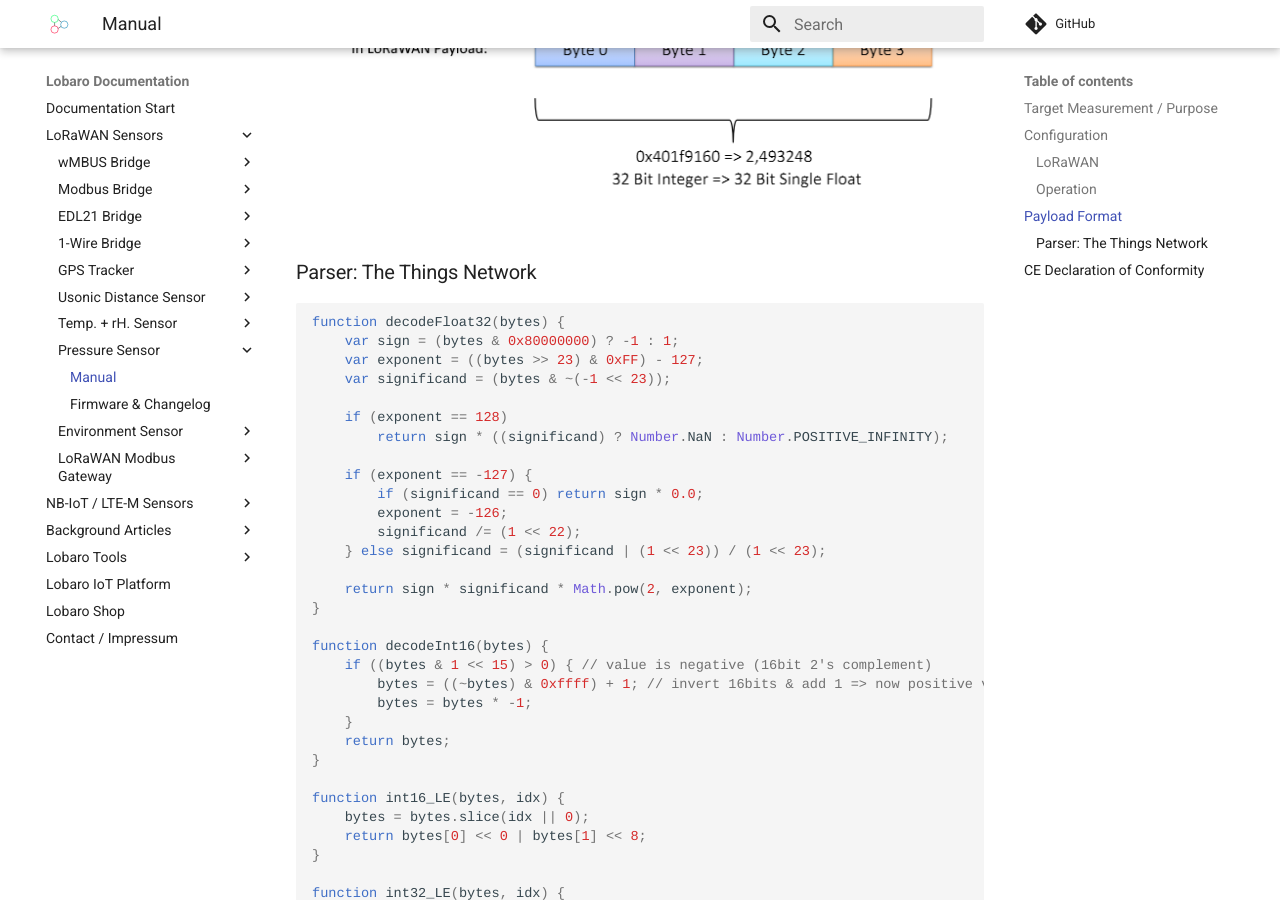
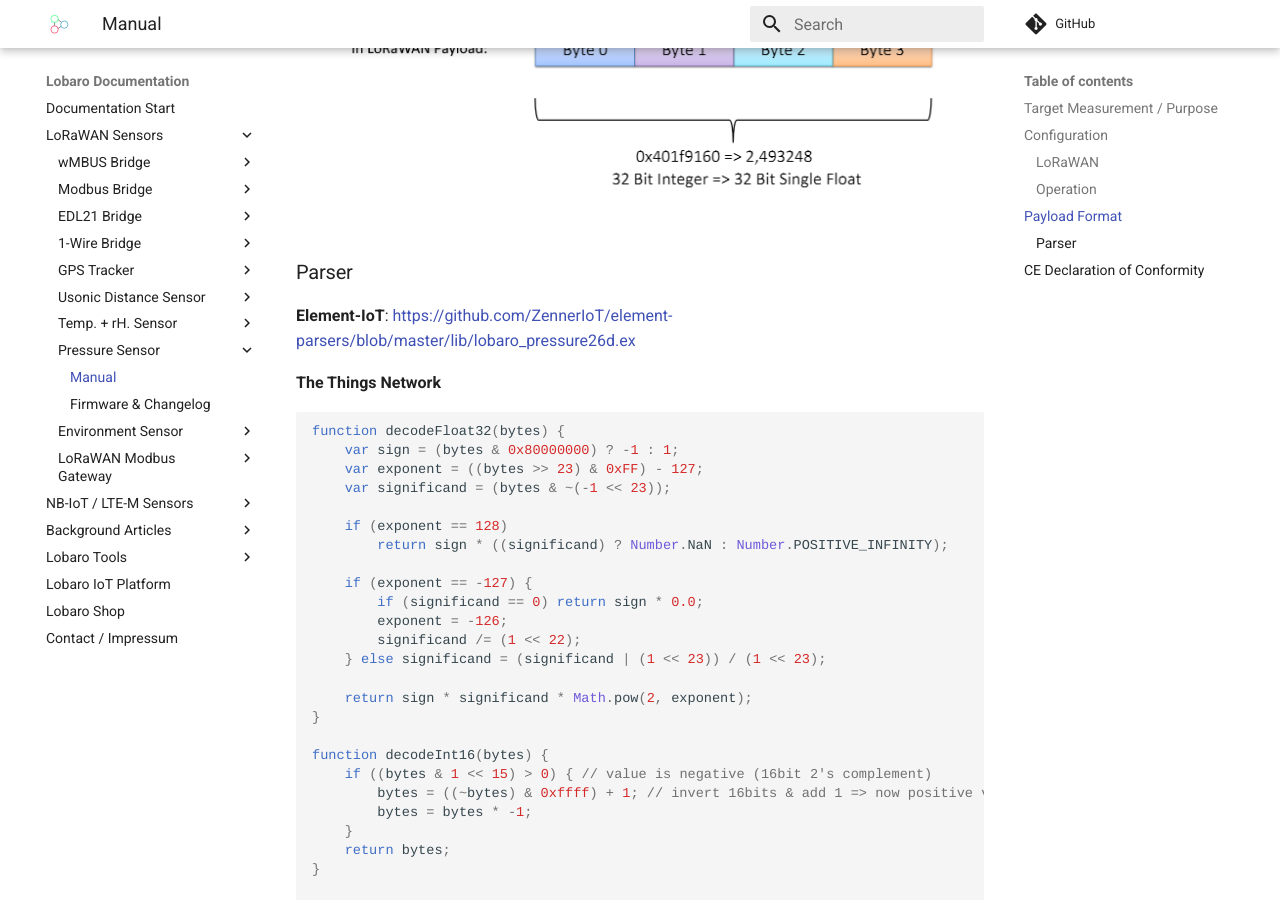
Before and after one commit to Lobaro/docs, an MkDocs documentation site: the page built from docs/lorawan-sensors/pressure-lorawan/index.md, in a window 1280 px wide and 900 px high, scrolled down 3222 px. Built offline with MkDocs 1.6.1 and Material for MkDocs 9.7.7, drawn with Linux system fonts in a browser that asks for light colours; a script that is not in the unit is left out; comment, search, counter and statistics services are not loaded.

Commit message:
Update index.md

````diff
--- a/docs/lorawan-sensors/pressure-lorawan/index.md
+++ b/docs/lorawan-sensors/pressure-lorawan/index.md
@@ -75,7 +75,11 @@ Temperature is transmitted in 1/100&deg;C, battery voltage in Millivolt and pres
 
 ![Payload Format](files/payload-format.png)
 
-### Parser: The Things Network
+### Parser
+
+**Element-IoT**: https://github.com/ZennerIoT/element-parsers/blob/master/lib/lobaro_pressure26d.ex
+
+**The Things Network**
 
 ```javascript
 function decodeFloat32(bytes) {
````
